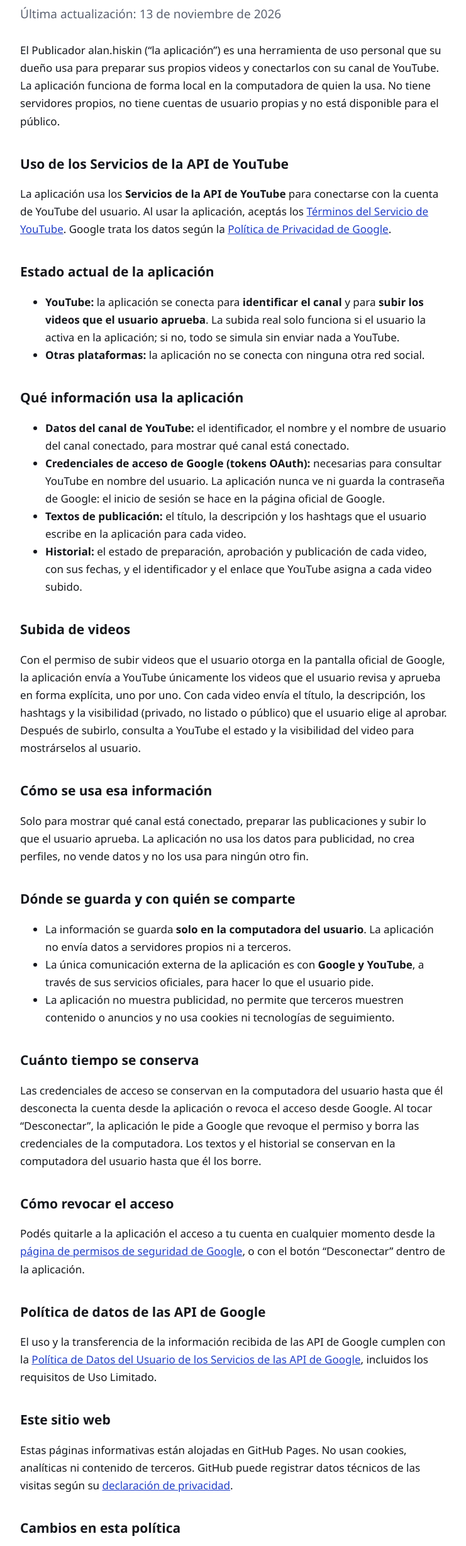
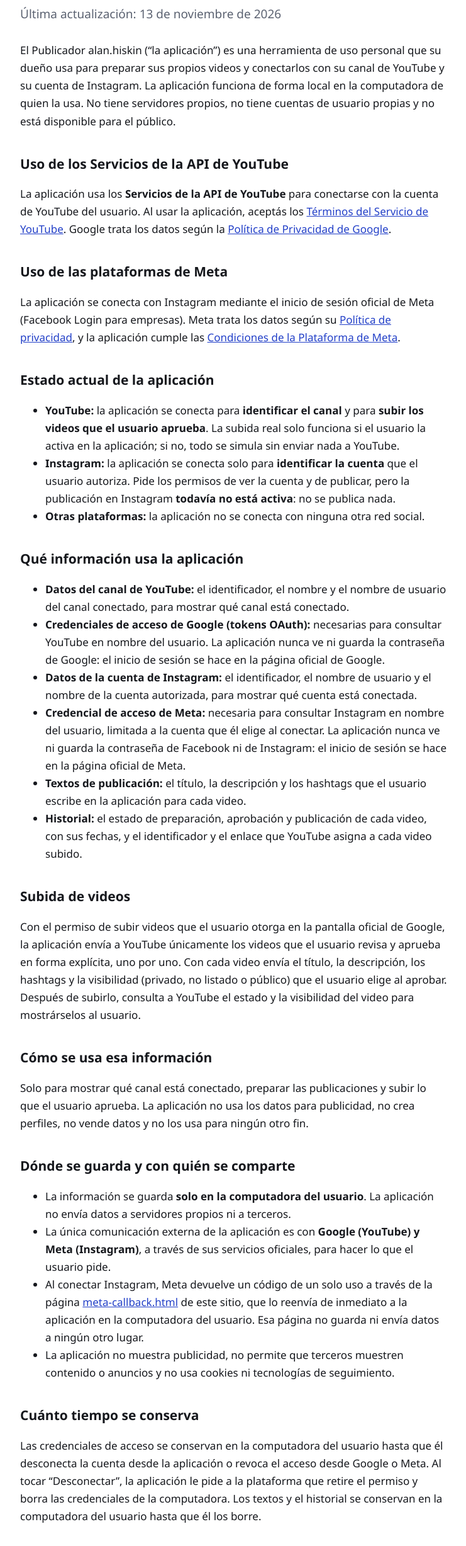
Before and after one commit to alanhiskin17/alanhiskin17.github.io, a plain HTML site: page privacidad.html in a window 1280 px wide. Shown: the part 204-2659 px from the top of the page at 63% size, without its empty margins (268-1009 px from the left). Drawn offline with Linux system fonts and the light colour scheme.

Commit message:
Add files via upload
Página de regreso de Meta y política actualizada

```diff
--- a/privacidad.html
+++ b/privacidad.html
@@ -15,14 +15,18 @@
     <h1>Política de privacidad</h1>
     <p class="sub">Última actualización: 13 de noviembre de 2026</p>
 
-    <p>El Publicador alan.hiskin (“la aplicación”) es una herramienta de uso personal que su dueño usa para preparar sus propios videos y conectarlos con su canal de YouTube. La aplicación funciona de forma local en la computadora de quien la usa. No tiene servidores propios, no tiene cuentas de usuario propias y no está disponible para el público.</p>
+    <p>El Publicador alan.hiskin (“la aplicación”) es una herramienta de uso personal que su dueño usa para preparar sus propios videos y conectarlos con su canal de YouTube y su cuenta de Instagram. La aplicación funciona de forma local en la computadora de quien la usa. No tiene servidores propios, no tiene cuentas de usuario propias y no está disponible para el público.</p>
 
     <h2>Uso de los Servicios de la API de YouTube</h2>
     <p>La aplicación usa los <b>Servicios de la API de YouTube</b> para conectarse con la cuenta de YouTube del usuario. Al usar la aplicación, aceptás los <a href="https://www.youtube.com/t/terms">Términos del Servicio de YouTube</a>. Google trata los datos según la <a href="https://policies.google.com/privacy">Política de Privacidad de Google</a>.</p>
 
+    <h2>Uso de las plataformas de Meta</h2>
+    <p>La aplicación se conecta con Instagram mediante el inicio de sesión oficial de Meta (Facebook Login para empresas). Meta trata los datos según su <a href="https://www.facebook.com/privacy/policy/">Política de privacidad</a>, y la aplicación cumple las <a href="https://developers.facebook.com/terms/">Condiciones de la Plataforma de Meta</a>.</p>
+
     <h2>Estado actual de la aplicación</h2>
     <ul>
       <li><b>YouTube:</b> la aplicación se conecta para <b>identificar el canal</b> y para <b>subir los videos que el usuario aprueba</b>. La subida real solo funciona si el usuario la activa en la aplicación; si no, todo se simula sin enviar nada a YouTube.</li>
+      <li><b>Instagram:</b> la aplicación se conecta solo para <b>identificar la cuenta</b> que el usuario autoriza. Pide los permisos de ver la cuenta y de publicar, pero la publicación en Instagram <b>todavía no está activa</b>: no se publica nada.</li>
       <li><b>Otras plataformas:</b> la aplicación no se conecta con ninguna otra red social.</li>
     </ul>
 
@@ -30,6 +34,8 @@
     <ul>
       <li><b>Datos del canal de YouTube:</b> el identificador, el nombre y el nombre de usuario del canal conectado, para mostrar qué canal está conectado.</li>
       <li><b>Credenciales de acceso de Google (tokens OAuth):</b> necesarias para consultar YouTube en nombre del usuario. La aplicación nunca ve ni guarda la contraseña de Google: el inicio de sesión se hace en la página oficial de Google.</li>
+      <li><b>Datos de la cuenta de Instagram:</b> el identificador, el nombre de usuario y el nombre de la cuenta autorizada, para mostrar qué cuenta está conectada.</li>
+      <li><b>Credencial de acceso de Meta:</b> necesaria para consultar Instagram en nombre del usuario, limitada a la cuenta que él elige al conectar. La aplicación nunca ve ni guarda la contraseña de Facebook ni de Instagram: el inicio de sesión se hace en la página oficial de Meta.</li>
       <li><b>Textos de publicación:</b> el título, la descripción y los hashtags que el usuario escribe en la aplicación para cada video.</li>
       <li><b>Historial:</b> el estado de preparación, aprobación y publicación de cada video, con sus fechas, y el identificador y el enlace que YouTube asigna a cada video subido.</li>
     </ul>
@@ -43,21 +49,22 @@
     <h2>Dónde se guarda y con quién se comparte</h2>
     <ul>
       <li>La información se guarda <b>solo en la computadora del usuario</b>. La aplicación no envía datos a servidores propios ni a terceros.</li>
-      <li>La única comunicación externa de la aplicación es con <b>Google y YouTube</b>, a través de sus servicios oficiales, para hacer lo que el usuario pide.</li>
+      <li>La única comunicación externa de la aplicación es con <b>Google (YouTube) y Meta (Instagram)</b>, a través de sus servicios oficiales, para hacer lo que el usuario pide.</li>
+      <li>Al conectar Instagram, Meta devuelve un código de un solo uso a través de la página <a href="meta-callback.html">meta-callback.html</a> de este sitio, que lo reenvía de inmediato a la aplicación en la computadora del usuario. Esa página no guarda ni envía datos a ningún otro lugar.</li>
       <li>La aplicación no muestra publicidad, no permite que terceros muestren contenido o anuncios y no usa cookies ni tecnologías de seguimiento.</li>
     </ul>
 
     <h2>Cuánto tiempo se conserva</h2>
-    <p>Las credenciales de acceso se conservan en la computadora del usuario hasta que él desconecta la cuenta desde la aplicación o revoca el acceso desde Google. Al tocar “Desconectar”, la aplicación le pide a Google que revoque el permiso y borra las credenciales de la computadora. Los textos y el historial se conservan en la computadora del usuario hasta que él los borre.</p>
+    <p>Las credenciales de acceso se conservan en la computadora del usuario hasta que él desconecta la cuenta desde la aplicación o revoca el acceso desde Google o Meta. Al tocar “Desconectar”, la aplicación le pide a la plataforma que retire el permiso y borra las credenciales de la computadora. Los textos y el historial se conservan en la computadora del usuario hasta que él los borre.</p>
 
     <h2>Cómo revocar el acceso</h2>
-    <p>Podés quitarle a la aplicación el acceso a tu cuenta en cualquier momento desde la <a href="https://security.google.com/settings/security/permissions">página de permisos de seguridad de Google</a>, o con el botón “Desconectar” dentro de la aplicación.</p>
+    <p>Podés quitarle a la aplicación el acceso a tu cuenta en cualquier momento desde la <a href="https://security.google.com/settings/security/permissions">página de permisos de seguridad de Google</a>, desde la <a href="https://www.facebook.com/settings/?tab=business_tools">configuración de integraciones comerciales de Facebook</a> (para Instagram), o con el botón “Desconectar” dentro de la aplicación.</p>
 
     <h2>Política de datos de las API de Google</h2>
     <p>El uso y la transferencia de la información recibida de las API de Google cumplen con la <a href="https://developers.google.com/terms/api-services-user-data-policy">Política de Datos del Usuario de los Servicios de las API de Google</a>, incluidos los requisitos de Uso Limitado.</p>
 
     <h2>Este sitio web</h2>
-    <p>Estas páginas informativas están alojadas en GitHub Pages. No usan cookies, analíticas ni contenido de terceros. GitHub puede registrar datos técnicos de las visitas según su <a href="https://docs.github.com/en/site-policy/privacy-policies/github-general-privacy-statement">declaración de privacidad</a>.</p>
+    <p>Estas páginas informativas están alojadas en GitHub Pages. No usan cookies, analíticas ni contenido de terceros. La página meta-callback.html solo contiene un script que reenvía la conexión de Meta a la aplicación local. GitHub puede registrar datos técnicos de las visitas según su <a href="https://docs.github.com/en/site-policy/privacy-policies/github-general-privacy-statement">declaración de privacidad</a>.</p>
 
     <h2>Cambios en esta política</h2>
     <p>Si cambia el uso de los datos o la aplicación se conecta con otras plataformas, esta página se actualizará antes de que el cambio entre en funcionamiento, con una nueva fecha de actualización.</p>
```
Also changed, not shown: meta-callback.html (added, +32 -0 lines).
